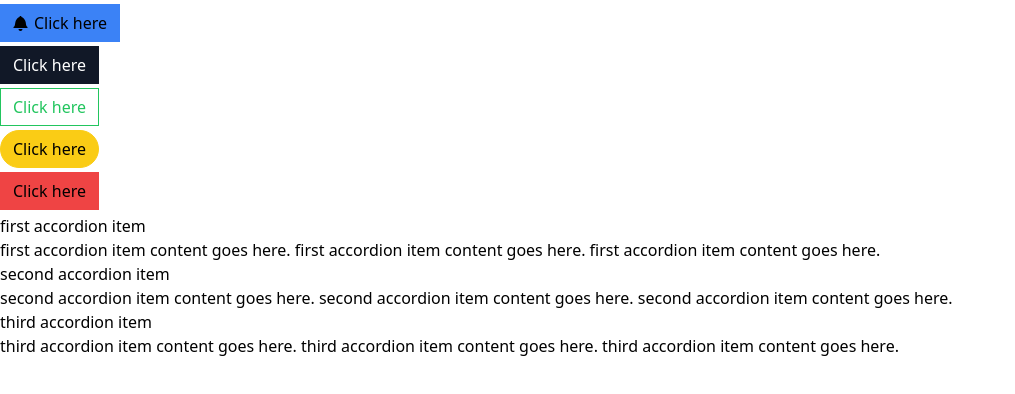
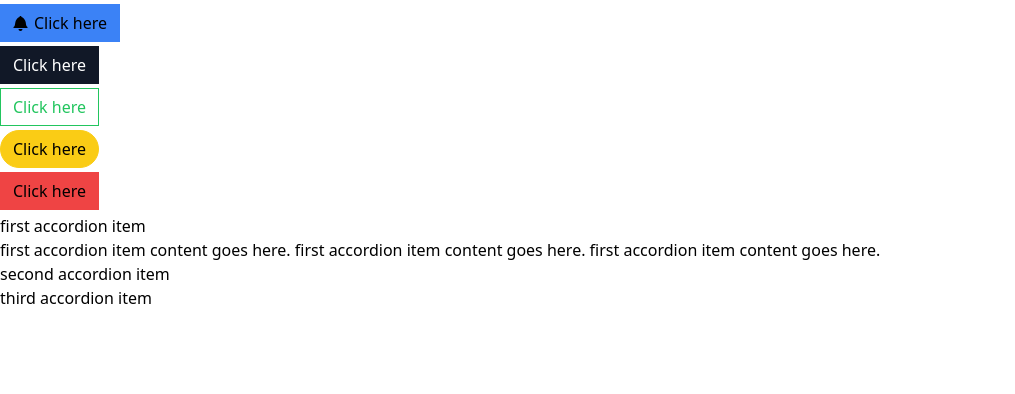
Before and after one commit to roesnera/ReactCourse, a React (Vite) app in the folder comps/: page / in a window 1280 px wide. Shown: the top 394 px of the page, without its empty margins (0-1015 px from the left). Built offline with nearby package versions, Linux system fonts and the light colour scheme.

Commit message:
adds state for accordion

```diff
--- a/comps/src/components/Accordion/Accordion.jsx
+++ b/comps/src/components/Accordion/Accordion.jsx
@@ -1,13 +1,22 @@
 // import React from 'react';
 import './Accordion.css';
+import { useState } from 'react';
 
 export default function Accordion({ accordionItems }) {
-  return <div>{accordionItems.map((item) => {
-    return (
-      <div key={item.id}>
-          <div>{item.label}</div>
-          <div>{item.content}</div>
-      </div>
-    )
-  })}</div>;
+  const [expandedIndex, setExpandedIndex] = useState(0);
+
+  const renderedItems = accordionItems.map((item, index) => {
+      const isExpanded = index === expandedIndex;
+      return (
+        <div key={item.id}>
+          <div onClick={() => setExpandedIndex(index)}>
+            {item.label}
+          </div>
+          {isExpanded && <div> {item.content}</div>}
+        </div>
+      )
+  })
+
+
+  return <div>{renderedItems}</div>;
 }
```
